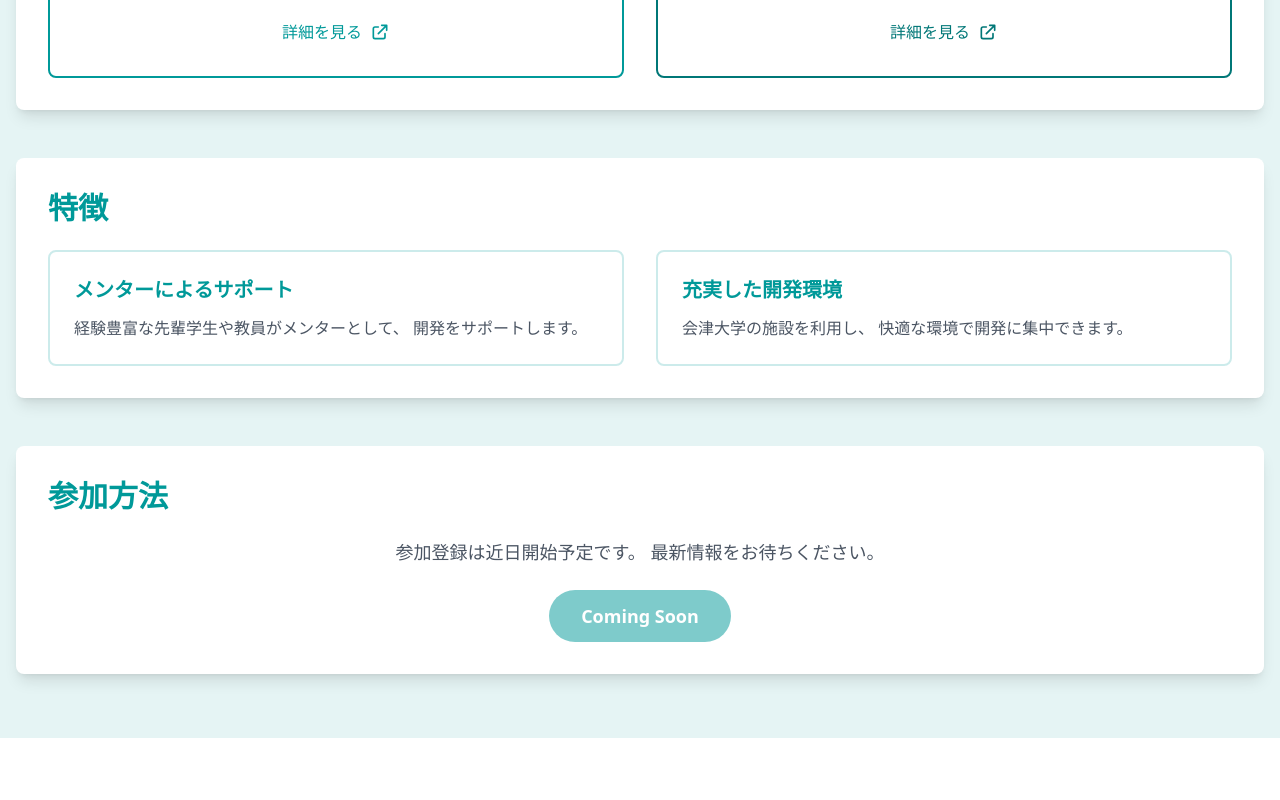
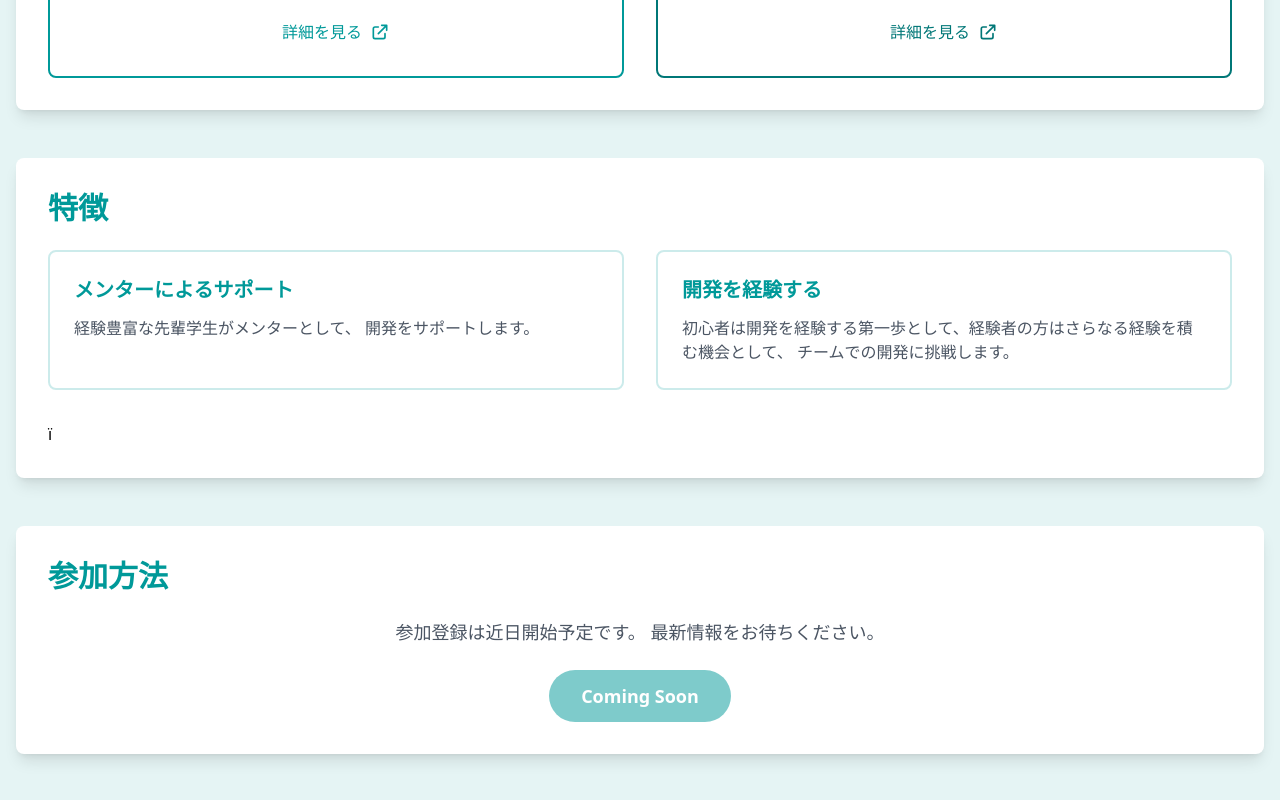
Before and after one commit to Shakenokirimi12/aizuhack-webpage, a React (Vite) app: page / in a window 1280 px wide. Shown: the part 1217-2017 px from the top of the page. Before the commit the page ends 1955 px from the top, so only its background shows below. Built offline with nearby package versions, Linux system fonts and the light colour scheme.

Commit message:
change message.

```diff
--- a/src/components/Home.jsx
+++ b/src/components/Home.jsx
@@ -173,18 +173,19 @@ const Home = () => {
                   メンターによるサポート
                 </h3>
                 <p className="text-gray-600">
-                  経験豊富な先輩学生や教員がメンターとして、
+                  経験豊富な先輩学生がメンターとして、
                   開発をサポートします。
                 </p>
               </div>
               <div className="p-6 border-2 border-[#009999]/20 rounded-lg">
                 <h3 className="text-xl font-semibold text-[#009999] mb-3">
-                  充実した開発環境
+                  開発を経験する
                 </h3>
                 <p className="text-gray-600">
-                  会津大学の施設を利用し、 快適な環境で開発に集中できます。
+                  初心者は開発を経験する第一歩として、経験者の方はさらなる経験を積む機会として、
+                  チームでの開発に挑戦します。
                 </p>
-              </div>
+              </div>ï
             </div>
           </section>
 
```
